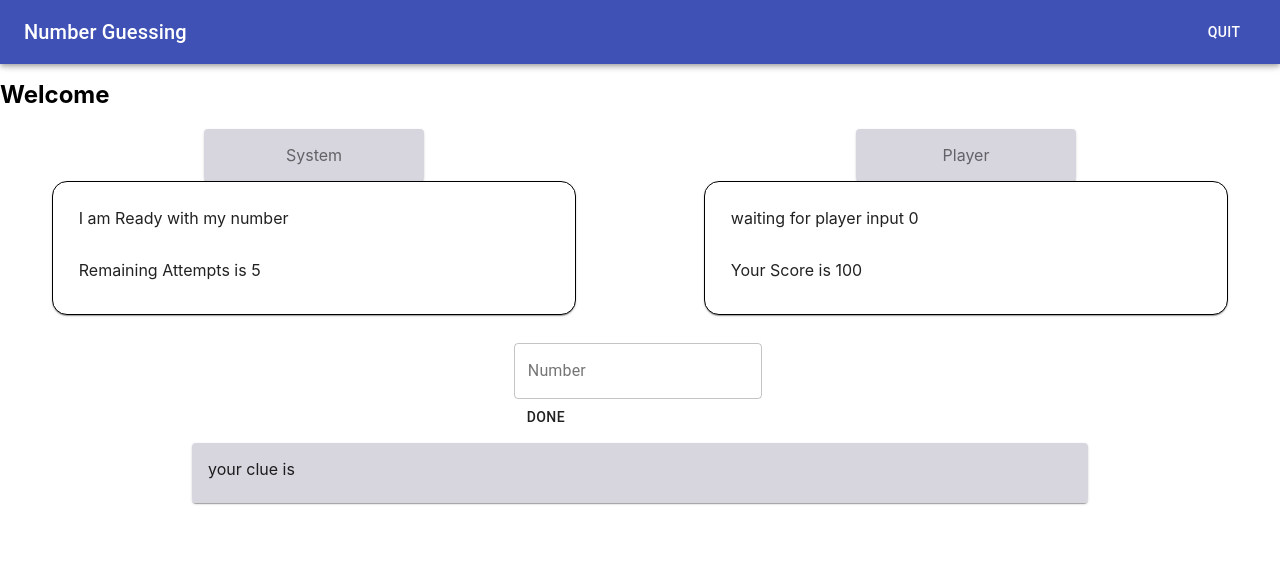
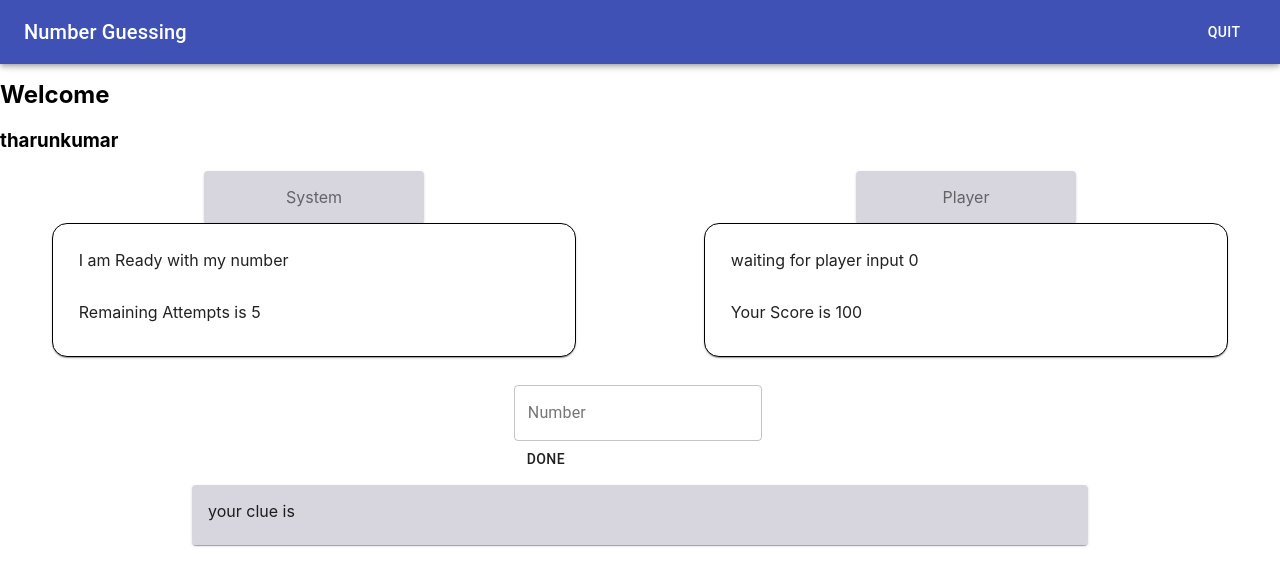
Before and after one commit to Tharunkumar1411/NumberGuessing, a React (Create React App) app in the folder numberguessing/: page /gamepage in a window 1280 px wide. Shown: the top 586 px of the page. Built offline with nearby package versions, Linux system fonts and the light colour scheme.

Commit message:
add functionality

```diff
--- a/numberguessing/src/GamePage/CardComponent.jsx
+++ b/numberguessing/src/GamePage/CardComponent.jsx
@@ -5,7 +5,7 @@ import Grid from '@material-ui/core/Grid';
 import { Button, Card, CardContent } from '@material-ui/core';
 import TextField from '@material-ui/core/TextField';
 import Modal from '@material-ui/core/Modal';
-
+import ForClues from './ForClues';
 
 const useStyles = makeStyles((theme) => ({
   root: {
@@ -70,7 +70,7 @@ export default function Example() {
 
 
   const submitHandler = () => {
-    console.log(random)
+
    if(attempts === 1 && (random !== number.num)) {
     setOpen(true);
 
@@ -119,6 +119,7 @@ const handleCloseer = () => {
 
   return (
     <div className={classes.root}>
+      {<ForClues number={random}/>}
       <Grid container spacing={3}>
 
         <Grid item xs={6}>
```
